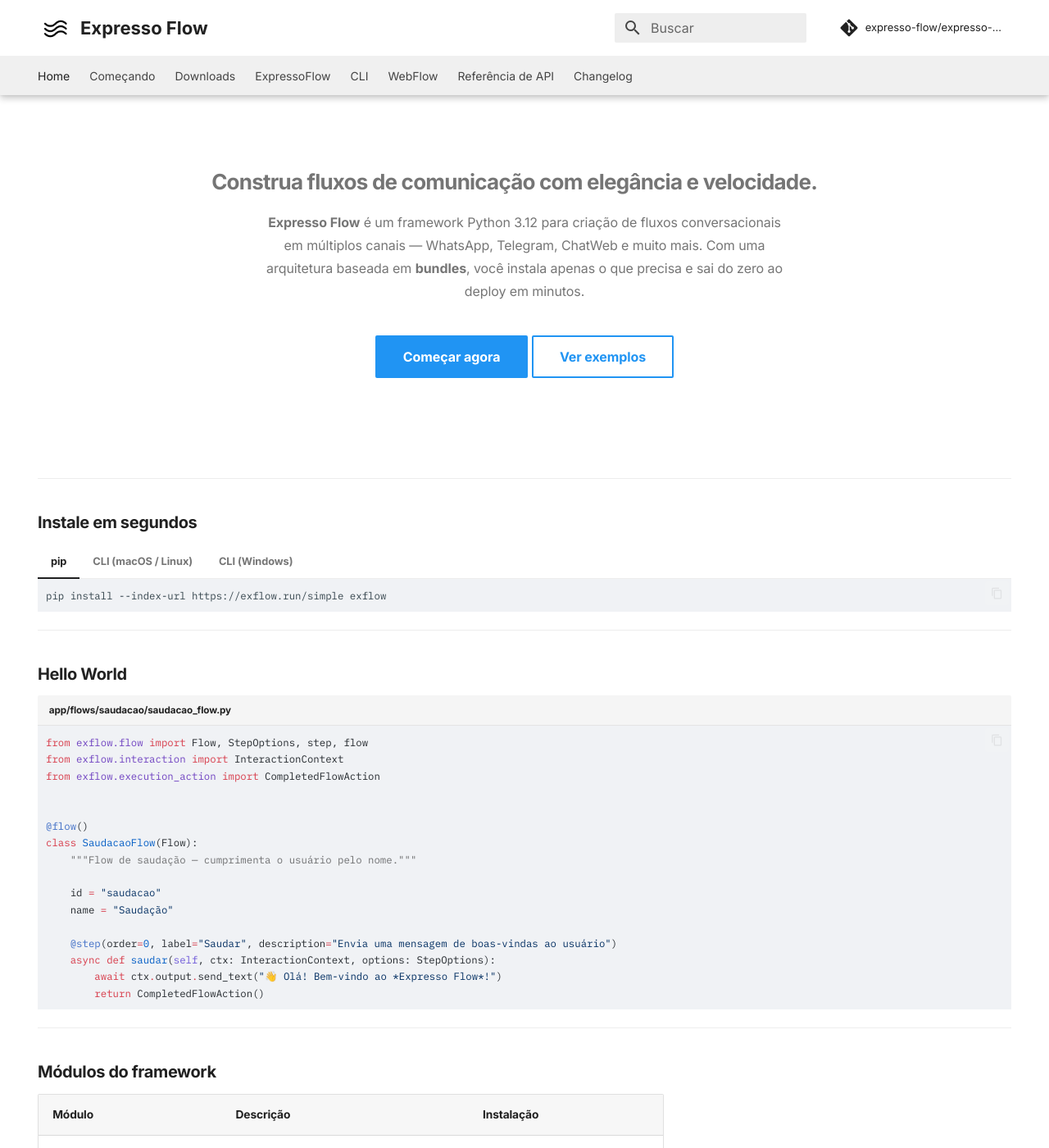
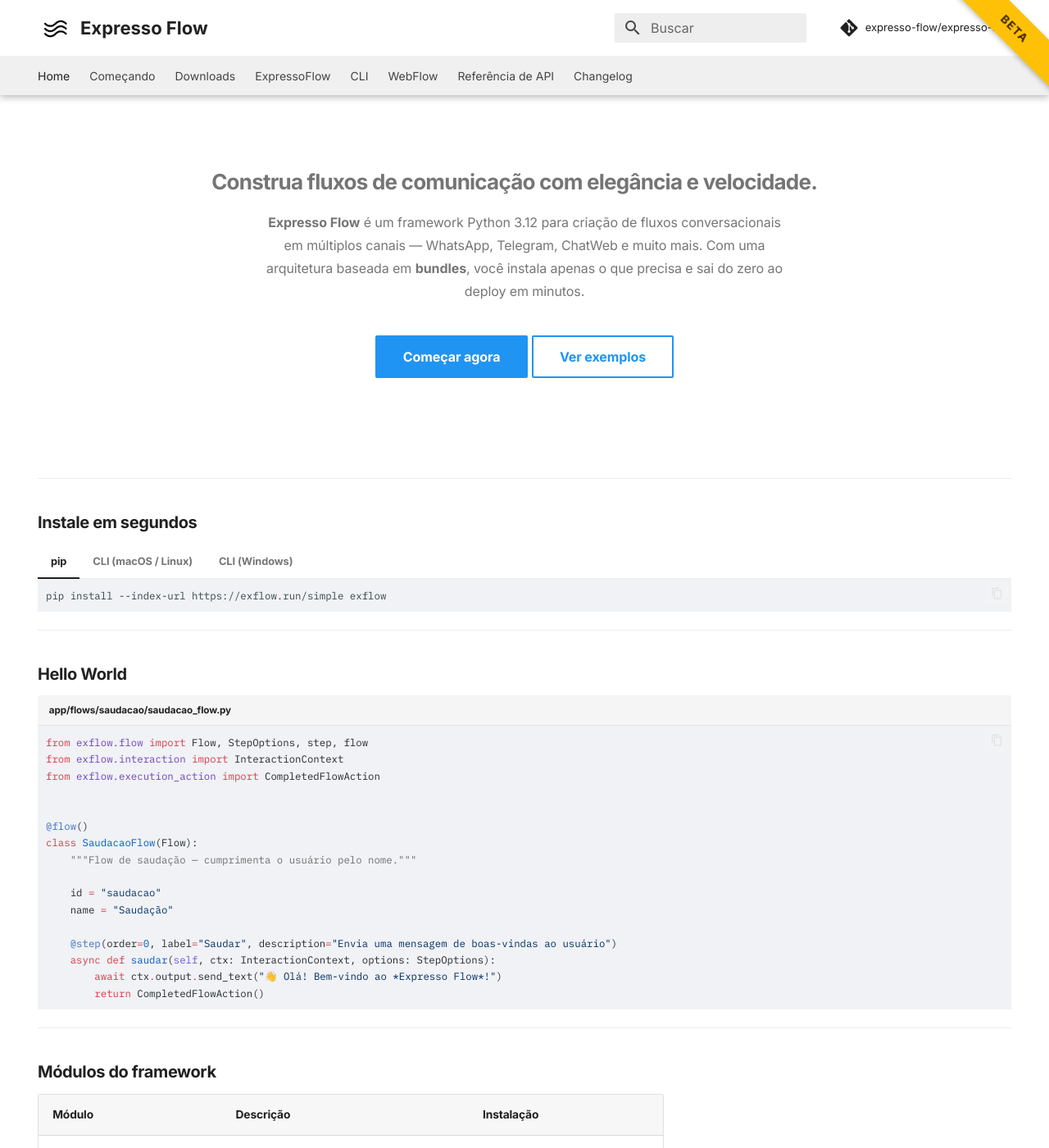
Before and after one commit to goiascode/expresso-flow-doc, an MkDocs documentation site: the page built from docs/index.md, in a window 1280 px wide and 1400 px high. Shown: the whole window at 82% size. Built offline with MkDocs 1.6.1 and Material for MkDocs 9.7.7, drawn with Linux system fonts in a browser that asks for light colours; comment, search, counter and statistics services are not loaded; the version menu is left out.

Commit message:
Update documentation: add a beta banner to the homepage for visibility

```diff
--- a/docs/assets/css/extra.css
+++ b/docs/assets/css/extra.css
@@ -2,6 +2,30 @@
 .md-header {
     background-color: #ffffff;
     color: var(--md-default-fg-color);
+}
+
+/* Faixa (ribbon) de versão beta — canto superior direito */
+.beta-banner {
+  position: fixed;
+  top: 15px;
+  right: -48px;
+  width: 180px;
+  background: #ffc107;
+  color: #3e2700;
+  font-size: 0.6875rem;
+  font-weight: 700;
+  letter-spacing: 0.1em;
+  text-align: center;
+  padding: 0.4rem 0;
+  transform: rotate(45deg);
+  z-index: 9999;
+  box-shadow: 0 2px 6px rgba(0,0,0,0.25);
+  pointer-events: none;
+  text-transform: uppercase;
+}
+
+.beta-badge {
+  display: none;
 }
 
 .md-header__title {
--- a/docs/index.md
+++ b/docs/index.md
@@ -5,6 +5,8 @@ hide:
 ---
 
 # Expresso Flow
+
+<div class="beta-banner">BETA</div>
 
 <div class="hero" markdown>
 
```
